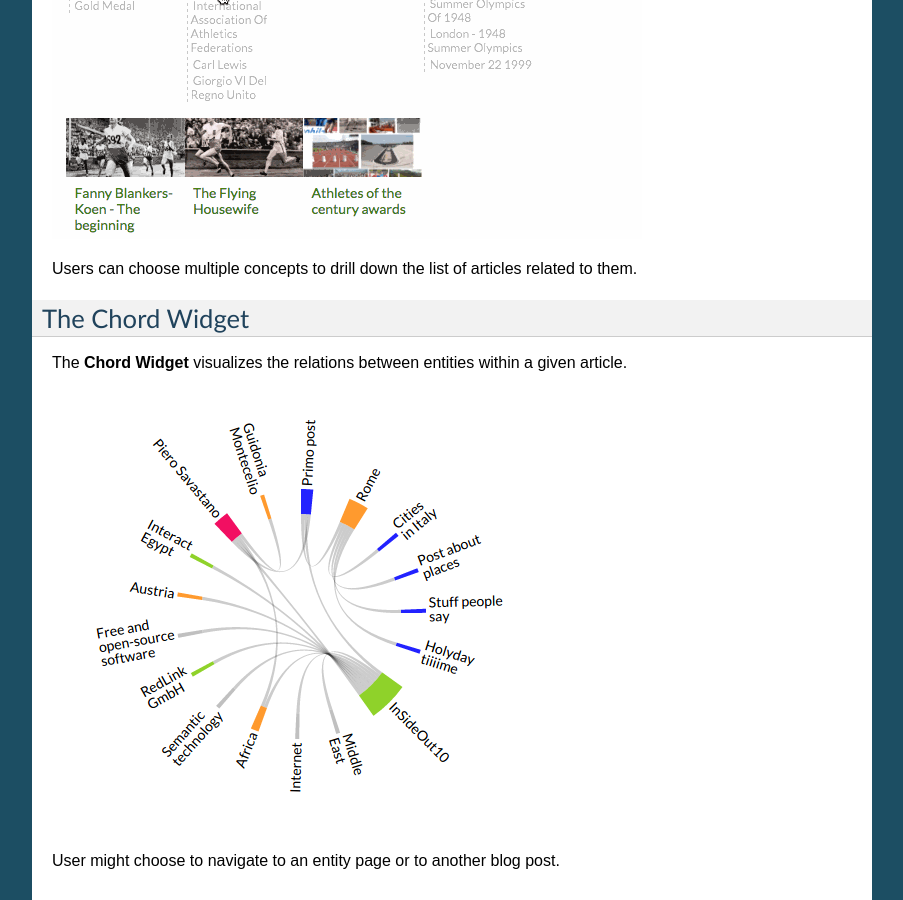
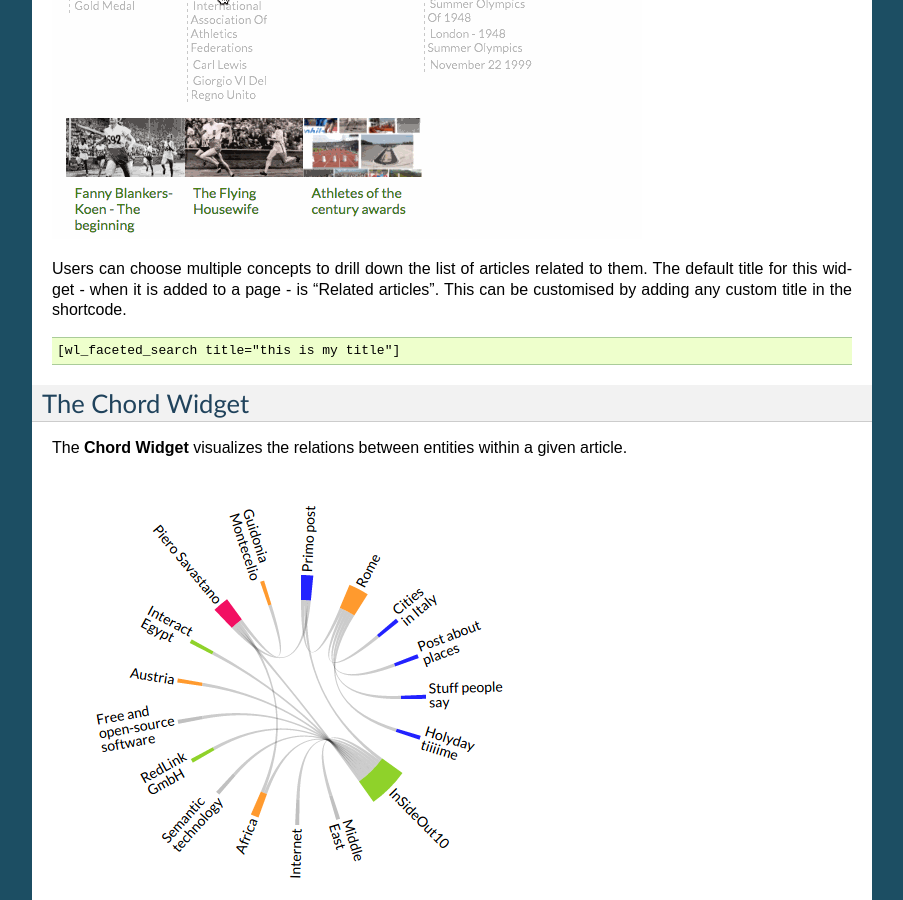
Before and after one commit to insideout10/wordlift-docs, a Sphinx documentation site: the page built from docs/discover.rst, in a window 1280 px wide and 900 px high, scrolled down 1305 px. Shown: the whole window, without its empty margins (198-1101 px from the left). Built offline with Sphinx 7.4.7, drawn with Linux system fonts in a browser that asks for light colours.

Commit message:
update information on the faceted_search widget

```diff
--- a/docs/discover.rst
+++ b/docs/discover.rst
@@ -41,7 +41,11 @@
 
 .. image:: /images/wordlift-edit-entity-faceted-search-widget-frontend.gif
 
-Users can choose multiple concepts to drill down the list of articles related to them.
+Users can choose multiple concepts to drill down the list of articles related to them. The default title for this widget - when it is added to a page - is "Related articles". This can be customised by adding any custom title in the shortcode.
+
+.. code-block:: html
+
+	[wl_faceted_search title="this is my title"]
 
 The Chord Widget
 _____________
```
